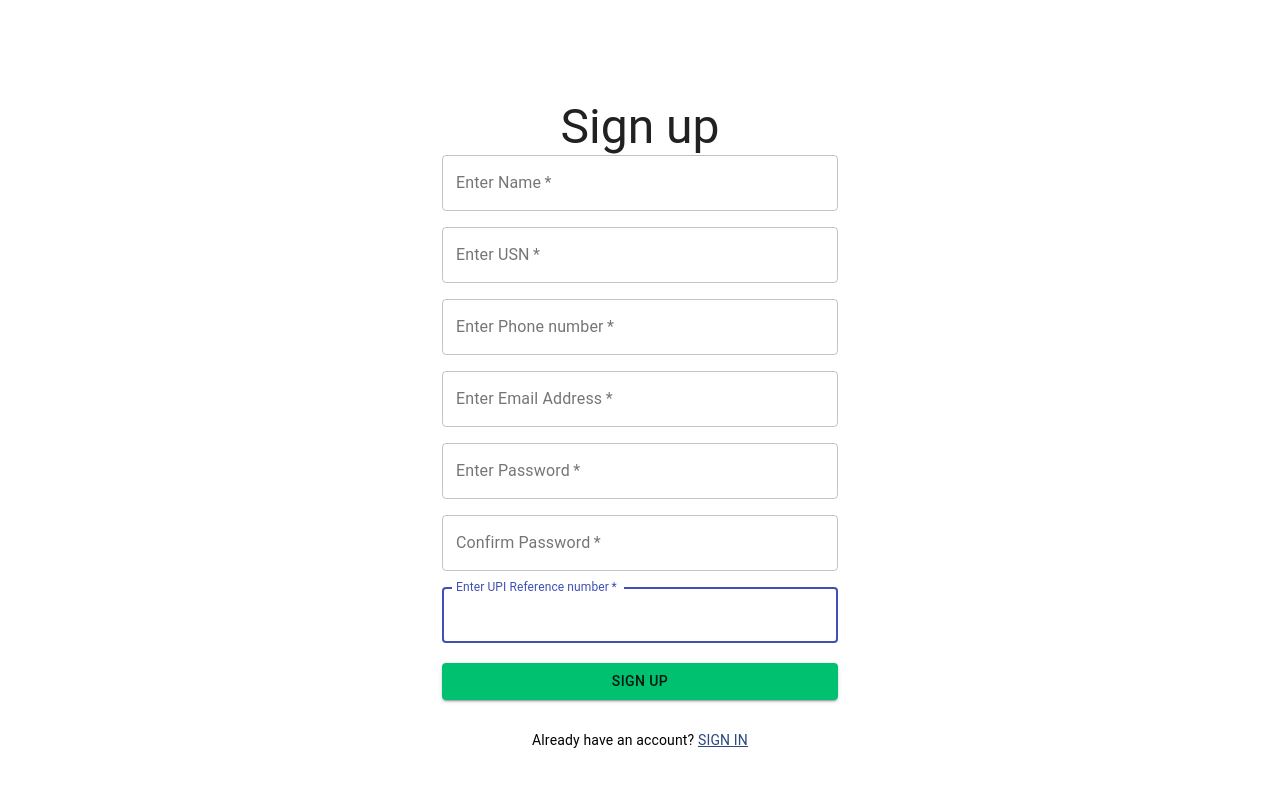
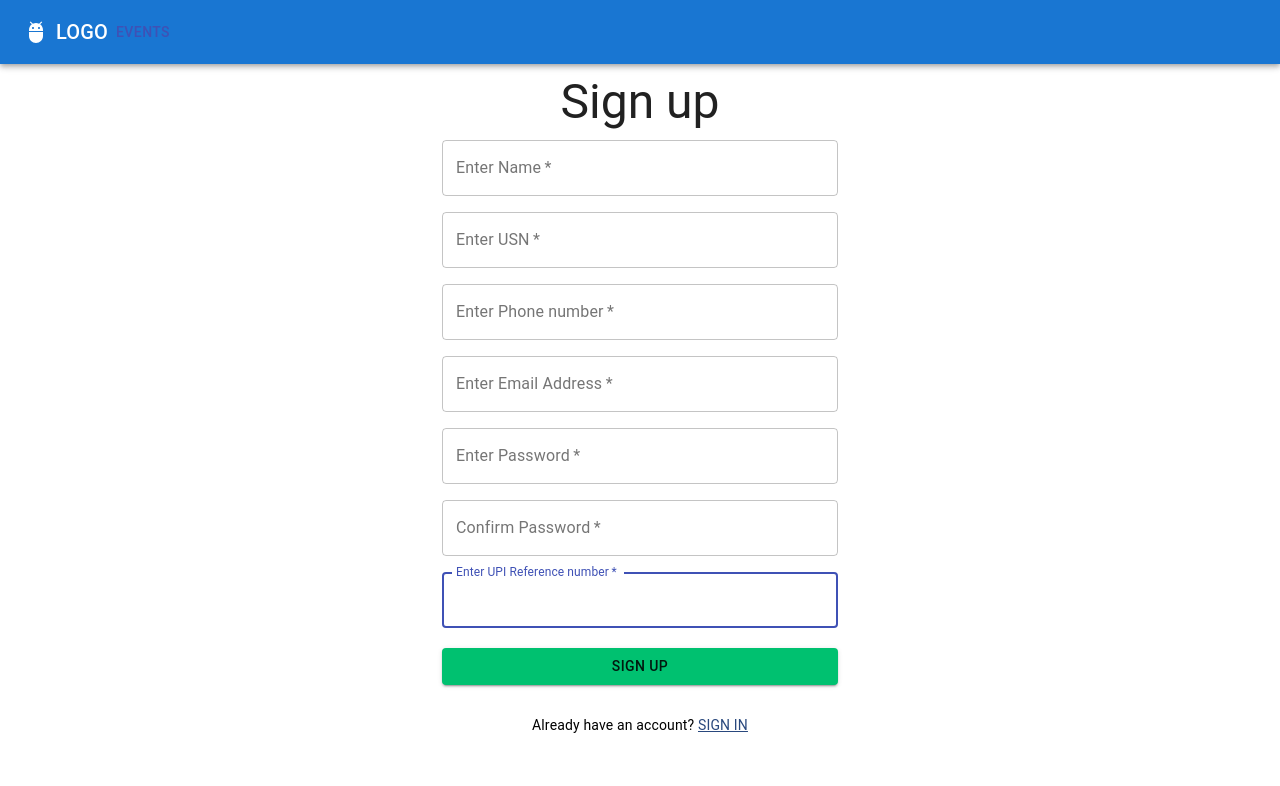
Before and after one commit to shreyasx/registrations-react, a React (Create React App) app: page /register in a window 1280 px wide. Shown: the top 786 px of the page. Built offline with nearby package versions, Linux system fonts and the light colour scheme.

Commit message:
added navbar

```diff
--- a/package.json
+++ b/package.json
@@ -6,6 +6,7 @@
 		"@emotion/react": "^11.10.5",
 		"@emotion/styled": "^11.10.5",
 		"@material-ui/core": "^4.12.4",
+		"@mui/icons-material": "^5.10.9",
 		"@mui/lab": "^5.0.0-alpha.107",
 		"@mui/material": "^5.10.13",
 		"@testing-library/jest-dom": "^5.14.1",
--- a/src/API.js
+++ b/src/API.js
@@ -1,2 +1,2 @@
-// export const API = "https://registrations-api.herokuapp.com";
-export const API = "http://localhost:5001";
+export const API = "https://registrations-api.herokuapp.com";
+// export const API = "http://localhost:5001";
--- a/src/App.js
+++ b/src/App.js
@@ -6,12 +6,13 @@
 import Register from "./components/register/Register";
 import ForgotPassword from "./components/forgotpassword/ForgotPassword";
 import ResetPassword from "./components/resetpassword/ResetPassword";
+import Layout from "./components/layout/layout";
 
 class App extends React.Component {
 	render() {
 		return (
 			<Router>
-        <div className="app">
+				<Layout>
 					<Switch>
 						<PrivateRoute exact path="/" component={Private} />
 						<Route exact path="/login" component={Login} />
@@ -23,7 +24,7 @@
 							component={ResetPassword}
 						/>
 					</Switch>
-        </div>
+				</Layout>
 			</Router>
 		);
 	}
--- /dev/null
+++ b/src/components/layout/layout.jsx
@@ -0,0 +1,193 @@
+import * as React from "react";
+import AppBar from "@mui/material/AppBar";
+import Box from "@mui/material/Box";
+import Toolbar from "@mui/material/Toolbar";
+import IconButton from "@mui/material/IconButton";
+import Typography from "@mui/material/Typography";
+import Menu from "@mui/material/Menu";
+import MenuIcon from "@mui/icons-material/Menu";
+import Container from "@mui/material/Container";
+import Button from "@mui/material/Button";
+import Tooltip from "@mui/material/Tooltip";
+import MenuItem from "@mui/material/MenuItem";
+import AdbIcon from "@mui/icons-material/Adb";
+import AccountCircle from "@mui/icons-material/AccountCircle";
+import { useHistory, useLocation } from "react-router-dom";
+
+const pages = ["Events"];
+
+function Layout({ children }) {
+	const [anchorElNav, setAnchorElNav] = React.useState(null);
+	const [anchorElUser, setAnchorElUser] = React.useState(null);
+	const [isLoggedIn, setIsLoggedIn] = React.useState(
+		localStorage.getItem("authToken") ? true : false
+	);
+	const history = useHistory();
+	const location = useLocation();
+
+	React.useEffect(() => {
+		setIsLoggedIn(localStorage.getItem("authToken") ? true : false);
+	}, [location]);
+
+	const handleOpenNavMenu = event => {
+		setAnchorElNav(event.currentTarget);
+	};
+
+	const handleOpenUserMenu = event => {
+		setAnchorElUser(event.currentTarget);
+	};
+
+	const handleCloseNavMenu = () => {
+		setAnchorElNav(null);
+	};
+
+	const handleCloseUserMenu = () => {
+		setAnchorElUser(null);
+	};
+
+	return (
+		<>
+			<AppBar position="static">
+				<Container maxWidth="xl">
+					<Toolbar disableGutters>
+						<AdbIcon sx={{ display: { xs: "none", md: "flex" }, mr: 1 }} />
+						<Typography
+							variant="h6"
+							noWrap
+							component="a"
+							href="/"
+							sx={{
+								mr: 2,
+								display: { xs: "none", md: "flex" },
+								fontFamily: "monospace",
+								fontWeight: 700,
+								letterSpacing: ".3rem",
+								color: "inherit",
+								textDecoration: "none",
+							}}
+						>
+							LOGO
+						</Typography>
+
+						<Box sx={{ flexGrow: 1, display: { xs: "flex", md: "none" } }}>
+							<IconButton
+								size="large"
+								aria-label="account of current user"
+								aria-controls="menu-appbar"
+								aria-haspopup="true"
+								onClick={handleOpenNavMenu}
+								color="inherit"
+							>
+								<MenuIcon />
+							</IconButton>
+							<Menu
+								id="menu-appbar"
+								anchorEl={anchorElNav}
+								anchorOrigin={{
+									vertical: "bottom",
+									horizontal: "left",
+								}}
+								keepMounted
+								transformOrigin={{
+									vertical: "top",
+									horizontal: "left",
+								}}
+								open={Boolean(anchorElNav)}
+								onClose={handleCloseNavMenu}
+								sx={{
+									display: { xs: "block", md: "none" },
+								}}
+							>
+								{pages.map(page => (
+									<MenuItem key={page} onClick={handleCloseNavMenu}>
+										<Typography textAlign="center">{page}</Typography>
+									</MenuItem>
+								))}
+							</Menu>
+						</Box>
+						<AdbIcon sx={{ display: { xs: "flex", md: "none" }, mr: 1 }} />
+						<Typography
+							variant="h5"
+							noWrap
+							component="a"
+							href=""
+							sx={{
+								mr: 2,
+								display: { xs: "flex", md: "none" },
+								flexGrow: 1,
+								fontFamily: "monospace",
+								fontWeight: 700,
+								letterSpacing: ".3rem",
+								color: "inherit",
+								textDecoration: "none",
+							}}
+						>
+							LOGO
+						</Typography>
+						<Box sx={{ flexGrow: 1, display: { xs: "none", md: "flex" } }}>
+							{pages.map(page => (
+								<Button
+									key={page}
+									onClick={handleCloseNavMenu}
+									sx={{ my: 2, color: "white", display: "block" }}
+								>
+									{page}
+								</Button>
+							))}
+						</Box>
+
+						{isLoggedIn && (
+							<Box sx={{ flexGrow: 0 }}>
+								<Tooltip title="Open settings">
+									<IconButton
+										size="large"
+										onClick={handleOpenUserMenu}
+										aria-label="account of current user"
+										aria-controls="primary-search-account-menu"
+										aria-haspopup="true"
+										color="inherit"
+									>
+										<AccountCircle />
+									</IconButton>
+								</Tooltip>
+								<Menu
+									sx={{ mt: "45px" }}
+									id="menu-appbar"
+									anchorEl={anchorElUser}
+									anchorOrigin={{
+										vertical: "top",
+										horizontal: "right",
+									}}
+									keepMounted
+									transformOrigin={{
+										vertical: "top",
+										horizontal: "right",
+									}}
+									open={Boolean(anchorElUser)}
+									onClose={handleCloseUserMenu}
+								>
+									<MenuItem
+										onClick={() => {
+											handleCloseUserMenu();
+											localStorage.removeItem("authToken");
+											history.push("/login");
+										}}
+									>
+										<Typography
+											style={{ margin: "5px 25px" }}
+											textAlign="center"
+										>
+											Logout
+										</Typography>
+									</MenuItem>
+								</Menu>
+							</Box>
+						)}
+					</Toolbar>
+				</Container>
+			</AppBar>
+			{children}
+		</>
+	);
+}
+export default Layout;
--- a/src/components/login/styles.js
+++ b/src/components/login/styles.js
@@ -5,7 +5,7 @@
 		},
 	},
 	paper: {
-    marginTop: "50%",
+		marginTop: "35%",
 		display: "flex",
 		flexDirection: "column",
 		alignItems: "center",
--- a/src/components/private/Private.js
+++ b/src/components/private/Private.js
@@ -1,7 +1,7 @@
 import React from "react";
 import axios from "axios";
-import { Button } from "@material-ui/core";
 import LoadingButton from "@mui/lab/LoadingButton";
+import Container from "@mui/material/Container";
 import { API } from "../../API";
 
 class Private extends React.Component {
@@ -80,21 +80,13 @@
 						</table>
 					</div>
 				) : (
-					<>{this.state.approved ? "approved" : "not app"}</>
+					<Container maxWidth="md">
+						{this.state.approved ? `You're approved.` : `You're not approved.`}
+					</Container>
 				)}
-				<div style={{ display: "flex", justifyContent: "center" }}>
-					<Button variant="contained" color="primary" onClick={this.logout}>
-						Logout
-					</Button>
-				</div>
 			</>
 		);
 	}
-
-	logout = () => {
-		localStorage.removeItem("authToken");
-		this.props.history.push("/login");
-	};
 
 	fetchUsers = async () => {
 		const { data } = await axios.get(`${API}/api/private/list`, {
--- a/src/components/register/Register.js
+++ b/src/components/register/Register.js
@@ -40,7 +40,7 @@
 			<Container component="main" maxWidth="xs">
 				<CssBaseline />
 				<div className={classes.paper}>
-					<Typography component="h1" variant="h3">
+					<Typography style={{ margin: "10px 0" }} component="h1" variant="h3">
 						Sign up
 					</Typography>
 					<form onSubmit={e => this.submitSignup(e)} className={classes.form}>
--- a/src/components/register/styles.js
+++ b/src/components/register/styles.js
@@ -5,7 +5,7 @@
 		},
 	},
 	paper: {
-		marginTop: "25%",
+		// marginTop: "20%",
 		display: "flex",
 		flexDirection: "column",
 		alignItems: "center",
```
Also changed, not shown: src/components/events/events.jsx (added), src/components/events/styles.js (added), src/components/layout/styles.js (added), 1 other file (tests, documents, lock files or other folders). Lines whose indentation alone changed are shown as unchanged.
